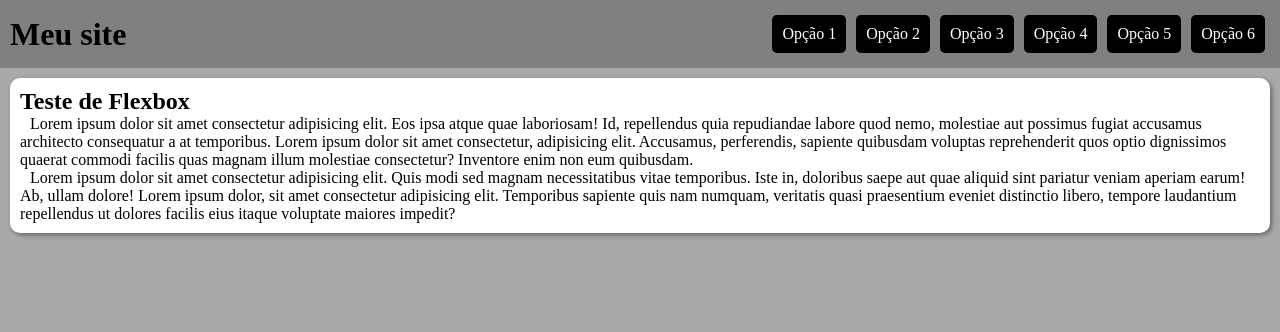
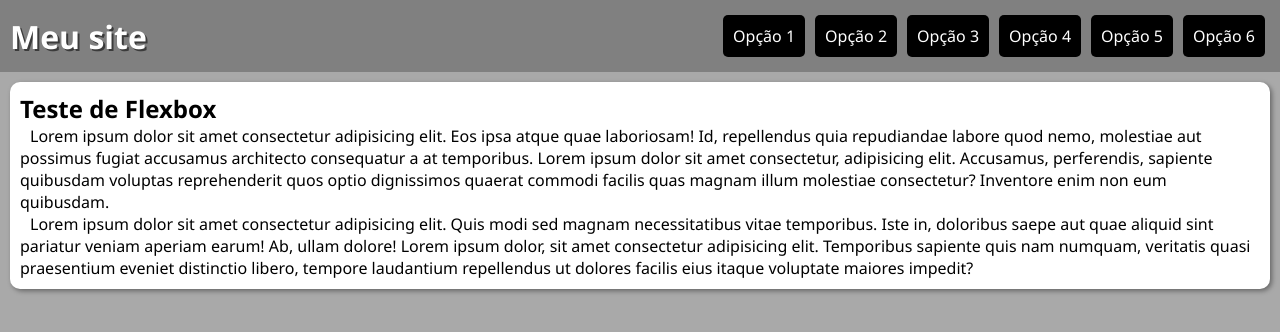
Before and after one commit to Giovanni1625/html-css, a plain HTML site: page exercicios/ex27/flex11-menu/index.html in a window 1280 px wide. Drawn offline with Linux system fonts and the light colour scheme.

```diff
--- a/exercicios/ex27/flex11-menu/index.html
+++ b/exercicios/ex27/flex11-menu/index.html
@@ -5,6 +5,7 @@
     <meta name="viewport" content="width=device-width, initial-scale=1.0">
     <title>Menu Com Flexbox</title>
     <link rel="stylesheet" href="style.css">
+    <link rel="stylesheet" href="mobile.css" media="screen and (max-width: 580px)">
 </head>
 <body>
     <header>
--- /dev/null
+++ b/exercicios/ex27/flex11-menu/mobile.css
@@ -0,0 +1,11 @@
+@charset "UTF-8 ";
+
+header, header > nav {
+    flex-flow: column nowrap;
+}
+
+nav > a {
+    width: 90vw;
+    text-align: center;
+    box-shadow: 0px 0px 5px rgba(0, 0, 0, 0.514);
+}
--- a/exercicios/ex27/flex11-menu/style.css
+++ b/exercicios/ex27/flex11-menu/style.css
@@ -4,6 +4,7 @@
     padding: 0px;
     margin: 0px;
     box-sizing: border-box;
+    font-family: 'Segoe UI', Tahoma, Geneva, Verdana, sans-serif;
 }
 
 body {
@@ -24,6 +25,11 @@ header {
 header > nav {
     display: flex;
     justify-content: flex-end;
+}
+
+header > h1 {
+    color: white;
+    text-shadow: 2px 2px 0px rgba(0, 0, 0, 0.541);
 }
 
 header > nav > a {
```
